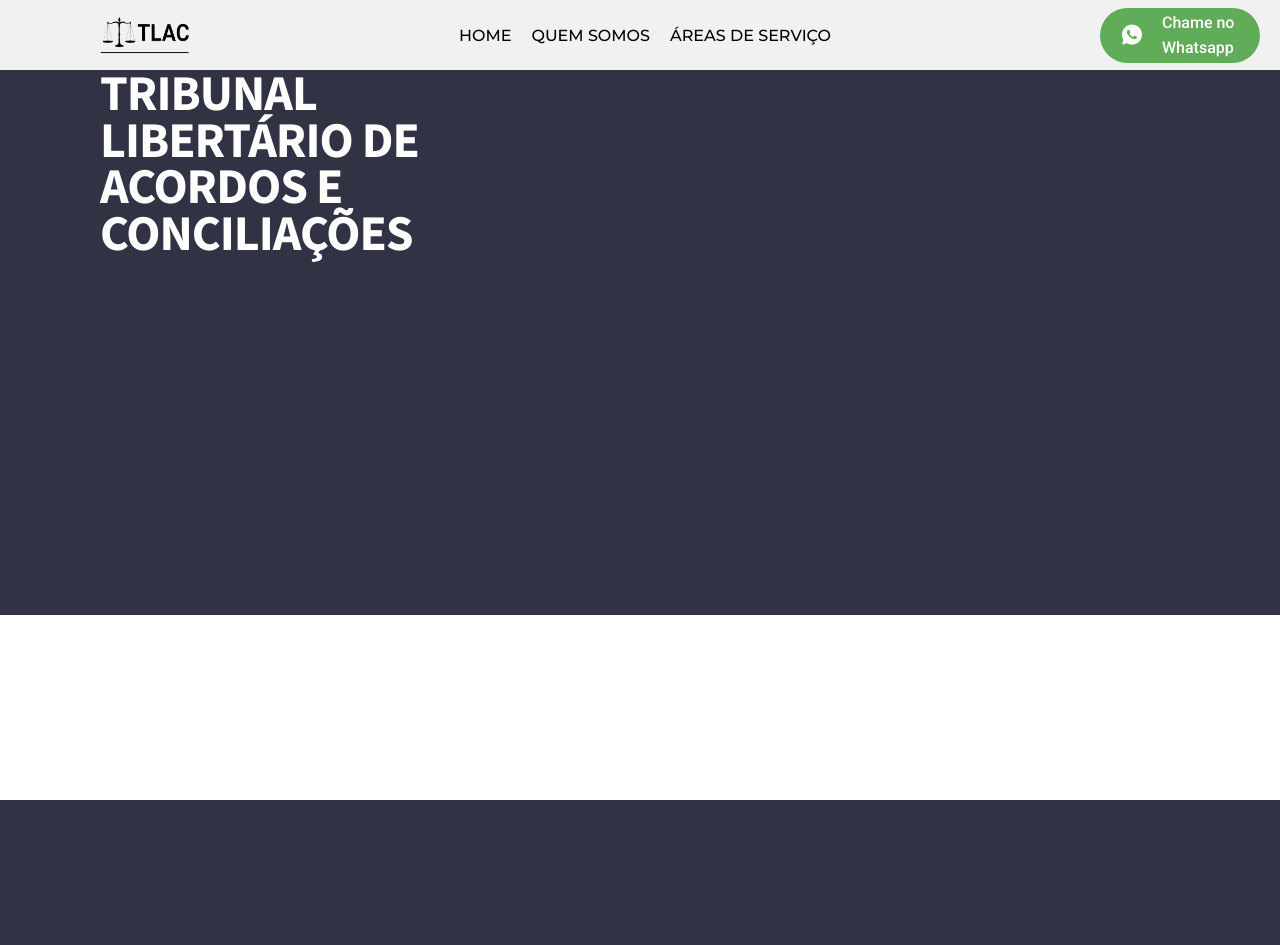
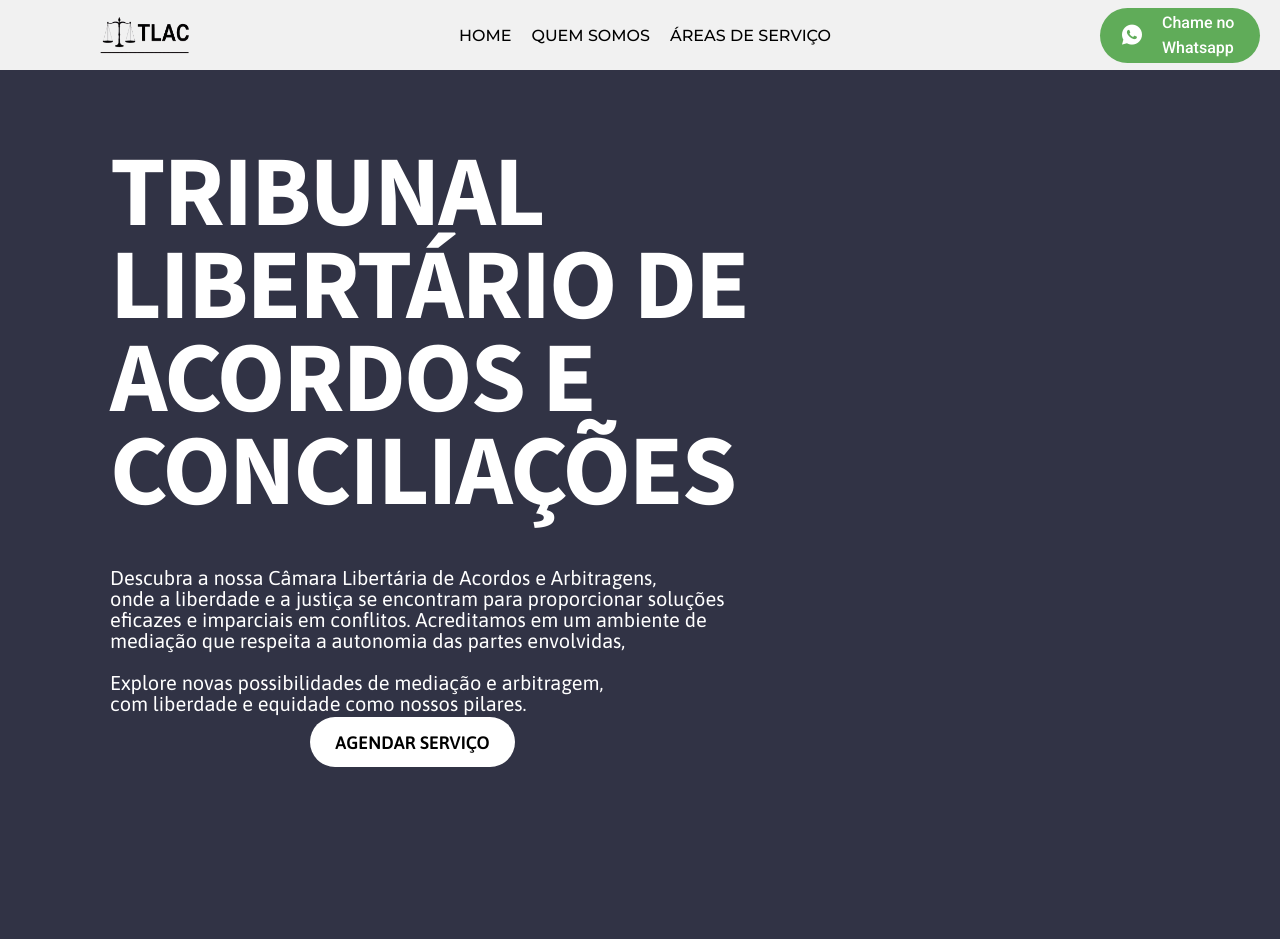
Before and after one commit to TheoTavora/Criofitness-Tlac, a PHP site: page / in a window 1280 px wide. Before the commit the page ends 800 px from the top, so only its background shows below. Run offline with PHP 8.4, Linux system fonts and the light colour scheme.

Commit message:
added body content

```diff
--- a/index.html
+++ b/index.html
@@ -32,14 +32,28 @@
 </div>
 
 <div class="rectangle-content-body">
-
-  <p class="content-body">
+  <div class="body-header-content">
+    <p class="content-body">
     TRIBUNAL <br>
     LIBERTÁRIO DE <br>
     ACORDOS E <br>
-    CONCILIAÇÕES</p>
+    CONCILIAÇÕES
+  </p>
+
+    <p class="sub-content-body">
+    Descubra a nossa Câmara Libertária de Acordos e Arbitragens, <br>
+    onde a liberdade e a justiça se encontram para proporcionar soluções <br>
+    eficazes e imparciais em conflitos. Acreditamos em um ambiente de <br> mediação que respeita a autonomia das partes envolvidas, <br>
+    <br>
+    Explore novas possibilidades de mediação e arbitragem, <br>
+    com liberdade e equidade como nossos pilares.
+    </p>
+  <!--  <div class="line"></div>-->
+    <div class="service-button">
+      <li><a href="#">AGENDAR SERVIÇO</a></li>
+  </div>
 </div>
-
+</div>
 <!--BOOTSTRAP (js)-->
 <script src="script.js"></script>
 <script src="https://cdn.jsdelivr.net/npm/bootstrap@5.3.3/dist/js/bootstrap.bundle.min.js" integrity="sha384-YvpcrYf0tY3lHB60NNkmXc5s9fDVZLESaAA55NDzOxhy9GkcIdslK1eN7N6jIeHz" crossorigin="anonymous"></script>
--- a/style.css
+++ b/style.css
@@ -4,7 +4,11 @@ Google fontes
 @import url('https://fonts.googleapis.com/css2?family=Nunito+Sans:ital,opsz,wght@0,6..12,200..1000;1,6..12,200..1000&family=Roboto:ital,wght@0,100;0,300;0,400;0,500;0,700;0,900;1,100;1,300;1,400;1,500;1,700;1,900&display=swap');
 @import url('https://fonts.googleapis.com/css2?family=Montserrat:ital,wght@0,100..900;1,100..900&family=Nunito+Sans:ital,opsz,wght@0,6..12,200..1000;1,6..12,200..1000&family=Roboto:ital,wght@0,100;0,300;0,400;0,500;0,700;0,900;1,100;1,300;1,400;1,500;1,700;1,900&display=swap');
 @import url('https://fonts.googleapis.com/css2?family=Source+Sans+3:ital,wght@0,200..900;1,200..900&display=swap');
+@import url('https://fonts.googleapis.com/css2?family=Asap:ital,wght@0,100..900;1,100..900&family=Montserrat:ital,wght@0,100..900;1,100..900&family=Nunito+Sans:ital,opsz,wght@0,6..12,200..1000;1,6..12,200..1000&family=Roboto:ital,wght@0,100;0,300;0,400;0,500;0,700;0,900;1,100;1,300;1,400;1,500;1,700;1,900&display=swap');
 
+/*
+HEADER CSS:
+*/
 
 *{
   padding: 0;
@@ -90,28 +94,86 @@ display: none;
 font-size: 24px;
 cursor: pointer;
 }
+
+/* ---------------------------------------------------------------*/
 /*
 FIM DO CSS HEADER
 ------------------
 COMEÇO BODY
 */
+/* ---------------------------------------------------------------*/
+
 .rectangle-content-body{
     display:inline-block;
     background-color: #313345;
     width: 100%;
-    height: 545px;
+    height: 869px;
+}
+
+.body-header-content{
+  position: absolute;
+  width: auto;
+  height: auto;
+  left: 110px;
+  top: 145px;
+  align-items: center;
+  justify-content: center;
 }
 
 .content-body{
-  position: absolute;
   color:#FFFFFF;
   line-height: 93.7%;
   letter-spacing: -0.02em;
   left: 100px;
+  top: 150px;
   font-weight: bold;
   font-family: "Source Sans 3", sans-serif;
-  font-size: 50px;
+  font-size: 100px;
 }
+
+.sub-content-body{
+  color: #FFFFFF;
+  width: auto;
+  height: 100px;
+  left: 111px;
+  margin-top: 50px;
+  font-family: "Asap", sans-serif;
+  font-style: normal;
+  font-weight: 400;
+  font-size: 20px;
+  line-height: 105.7%;
+}
+/*
+.line{
+  width: auto;
+  height: 6px;
+  margin-top: 30px;
+  background: #FFFFFF;
+  border-radius: 100px;
+}
+*/
+
+.service-button{
+  display: flex;
+  justify-content: center;
+  justify-items: center;
+  align-items: center;
+  width: 205px;
+  height: 50px;
+  margin-left: 200px;
+  margin-top: 50px;
+  background: #FFFFFF;
+  border-radius: 100px;
+}
+
+.service-button li a {
+  text-decoration: none;
+  font-family: "Asap", sans-serif;
+  font-weight: 600;
+  font-size: 18px;
+  color: #000;
+  }
+
 
 /*
 MEDIA QUERIES
```
